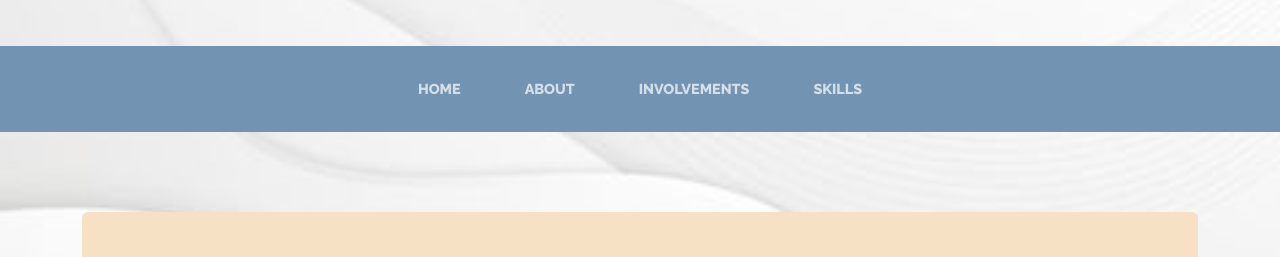
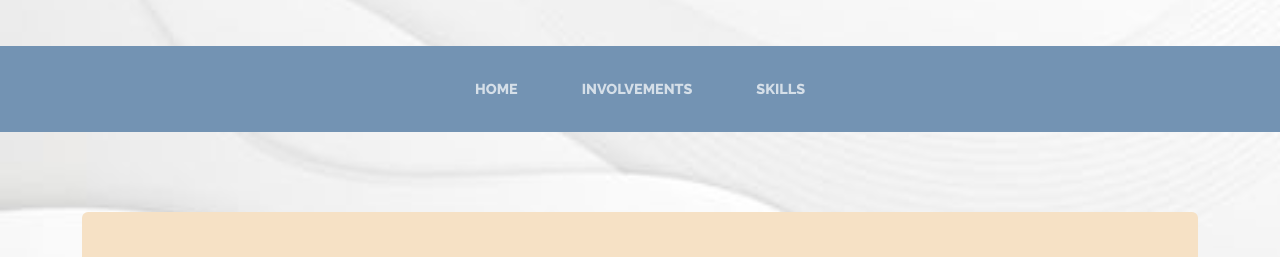
Before and after one commit to saragonzalez15/Sara-Gonzalez-Millan, a plain HTML site: page involvements.html in a window 1280 px wide. Shown: the part 228-485 px from the top of the page. Drawn offline with nearby package versions, Linux system fonts and the light colour scheme.

Commit message:
Update involvements.html

```diff
--- a/involvements.html
+++ b/involvements.html
@@ -28,7 +28,6 @@
                 <div class="collapse navbar-collapse" id="navbarSupportedContent">
                     <ul class="navbar-nav mx-auto">
                         <li class="nav-item px-lg-4"><a class="nav-link text-uppercase" href="index.html">Home</a></li>
-                        <li class="nav-item px-lg-4"><a class="nav-link text-uppercase" href="about.html">About</a></li>
                         <li class="nav-item px-lg-4"><a class="nav-link text-uppercase" href="involvements.html">Involvements</a></li>
                         <li class="nav-item px-lg-4"><a class="nav-link text-uppercase" href="skills.html">Skills</a></li>
                     </ul>
```
